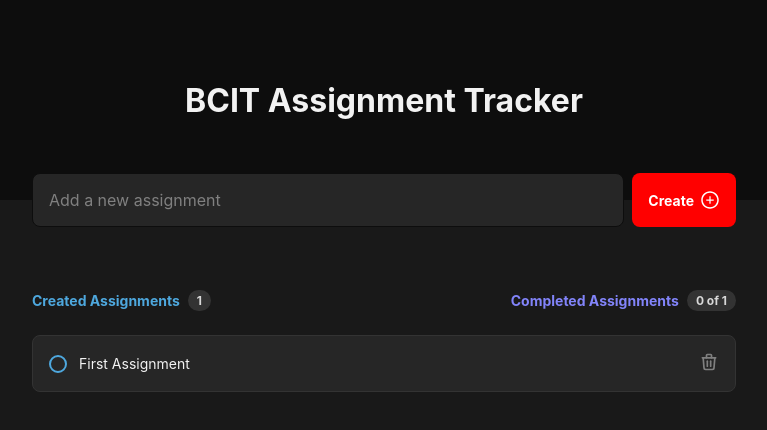
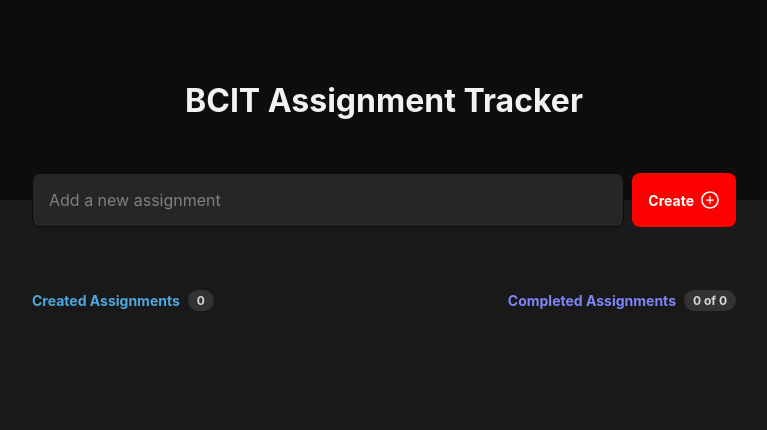
Before and after one commit to codingcapy/assignment-tracker, a React (Vite) app: page / in a window 1280 px wide. Shown: the top 430 px of the page, without its empty margins (256-1023 px from the left). Built offline with nearby package versions, Linux system fonts and the light colour scheme.

Commit message:
2nd commit

```diff
--- a/src/App.tsx
+++ b/src/App.tsx
@@ -2,9 +2,7 @@
 import { Assignments } from "./components/Assignments";
 import { useState } from "react";
 
-const assignmentsArray: any[] = [
-  { assignmentId: 1, assignmentName: "First Assignment", completed: false }
-];
+const assignmentsArray: any[] = [];
 
 function App() {
   const [assignmentList, setAssignmentList] = useState<any>(assignmentsArray);
@@ -26,19 +24,14 @@
     }))
   }
   function updateCompleted() {
-    let count = 0
-    assignmentList.forEach((assignment: any) => {
-      if (assignment.completed) {
-        count++
-      }
-    })
+    const count = (assignmentList.filter((assignment: any) => assignment.completed)).length
     setCompletedAssignments(count)
   }
 
   return (
     <>
-      <Header assignmentList={assignmentList} setAssignmentList={setAssignmentList} />
-      <Assignments assignmentList={assignmentList} setAssignmentList={setAssignmentList} completedAssignments={completedAssignments} deleteAssignment={deleteAssignment} completeAssignment={completeAssignment} completedState={completedState} updateCompleted={updateCompleted} />
+      <Header assignmentList={assignmentList} setAssignmentList={setAssignmentList} completedState={completedState} />
+      <Assignments assignmentList={assignmentList} setAssignmentList={setAssignmentList} completedAssignments={completedAssignments} deleteAssignment={deleteAssignment} completeAssignment={completeAssignment} completedState={completedState} setCompletedState={setCompletedState} updateCompleted={updateCompleted} />
     </>
   );
 }
--- a/src/components/Assignment/index.tsx
+++ b/src/components/Assignment/index.tsx
@@ -6,23 +6,28 @@
   assignmentId: number
   assignmentName: string,
   completed: boolean
-  updateCompleted: any
   deleteAssignment: any
   completeAssignment: any
-  completedState:any
+  completedState: any
+  setCompletedState: any
+  updateCompleted: any
 }
 
 export function Assignment(props: Props) {
   return (
     <div className={styles.assignment}>
-      <button className={styles.checkContainer} onClick={() => { props.completeAssignment(props.assignmentId) }}>
+      <button className={styles.checkContainer} onClick={() => {
+        props.completeAssignment(props.assignmentId)
+        props.updateCompleted()
+      }}>
         <div>{props.completed && <BsFillCheckCircleFill />}</div>
       </button>
 
-      <p className={props.completed ? styles.textCompleted: ""}>{props.assignmentName}</p>
+      <p className={props.completed ? styles.textCompleted : ""}>{props.assignmentName}</p>
 
       <button className={styles.deleteButton} onClick={() => {
         props.deleteAssignment(props.assignmentId)
+        props.updateCompleted()
       }}>
         <TbTrash size={20} />
       </button>
--- a/src/components/Assignments/index.tsx
+++ b/src/components/Assignments/index.tsx
@@ -4,11 +4,12 @@
 interface Props {
   assignmentList: any,
   setAssignmentList: any
-  updateCompleted: any
-  completedAssignments: any
   deleteAssignment: any
   completeAssignment:any
+  completedAssignments: any
+  updateCompleted: any
   completedState:any
+  setCompletedState:any
 }
 
 export function Assignments(props: Props) {
@@ -27,7 +28,7 @@
       </header>
 
       <div className={styles.list}>
-        {props.assignmentList.map((assignment: any) => <Assignment key={assignment.assignmentId} assignmentId={assignment.assignmentId} assignmentName={assignment.assignmentName} completed={assignment.completed} deleteAssignment={props.deleteAssignment} completeAssignment={props.completeAssignment} completedState={props.completedState} updateCompleted={props.updateCompleted} />)}
+        {props.assignmentList.map((assignment: any) => <Assignment key={assignment.assignmentId} assignmentId={assignment.assignmentId} assignmentName={assignment.assignmentName} completed={assignment.completed} deleteAssignment={props.deleteAssignment} completeAssignment={props.completeAssignment} completedState={props.completedState} setCompletedState={props.setCompletedState} updateCompleted={props.updateCompleted} />)}
       </div>
     </section>
   );
--- a/src/components/Header/index.tsx
+++ b/src/components/Header/index.tsx
@@ -6,6 +6,7 @@
 interface Props {
   assignmentList: any,
   setAssignmentList: any
+  completedState:any
 }
 
 export function Header(props: Props) {
```
